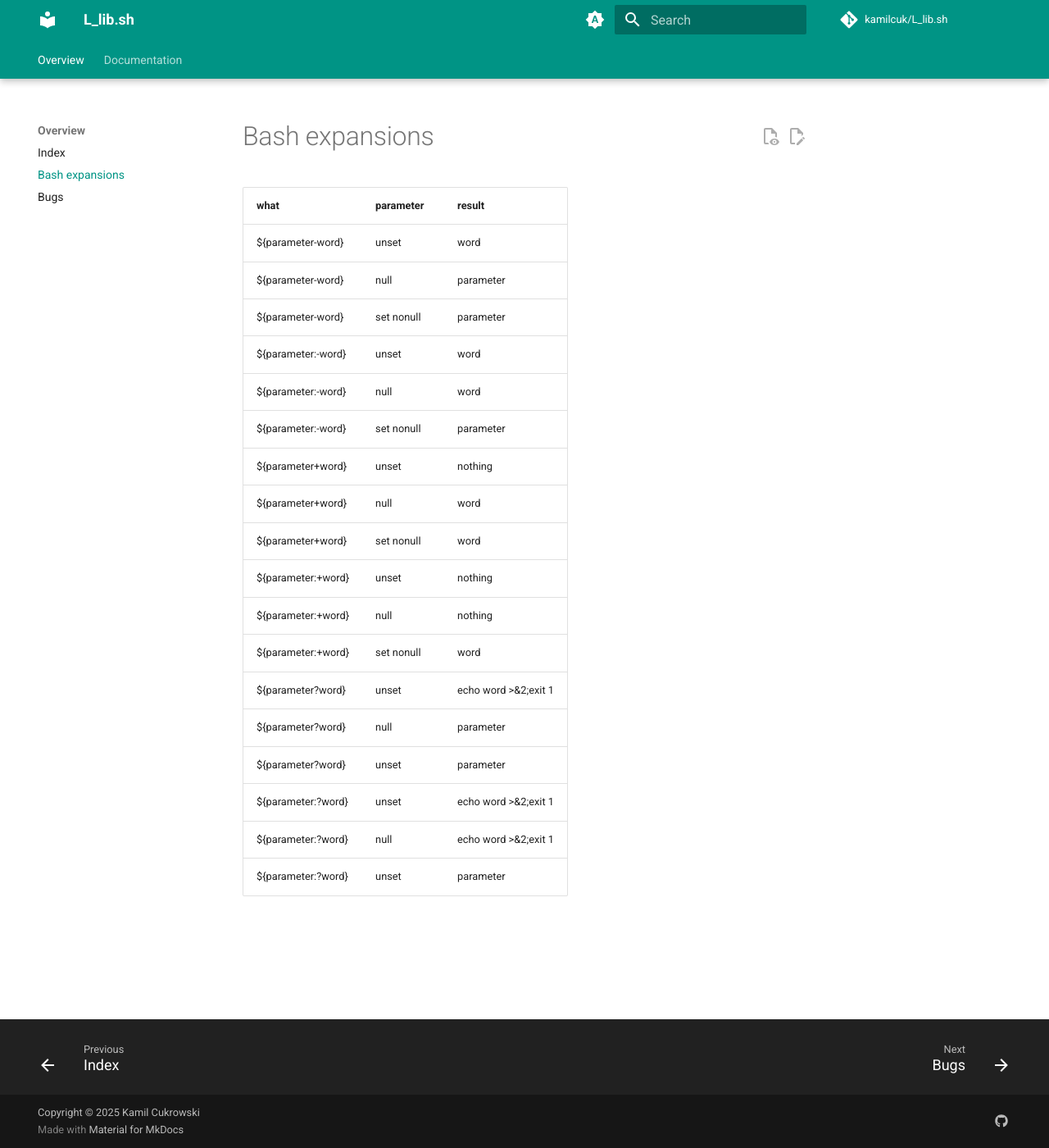
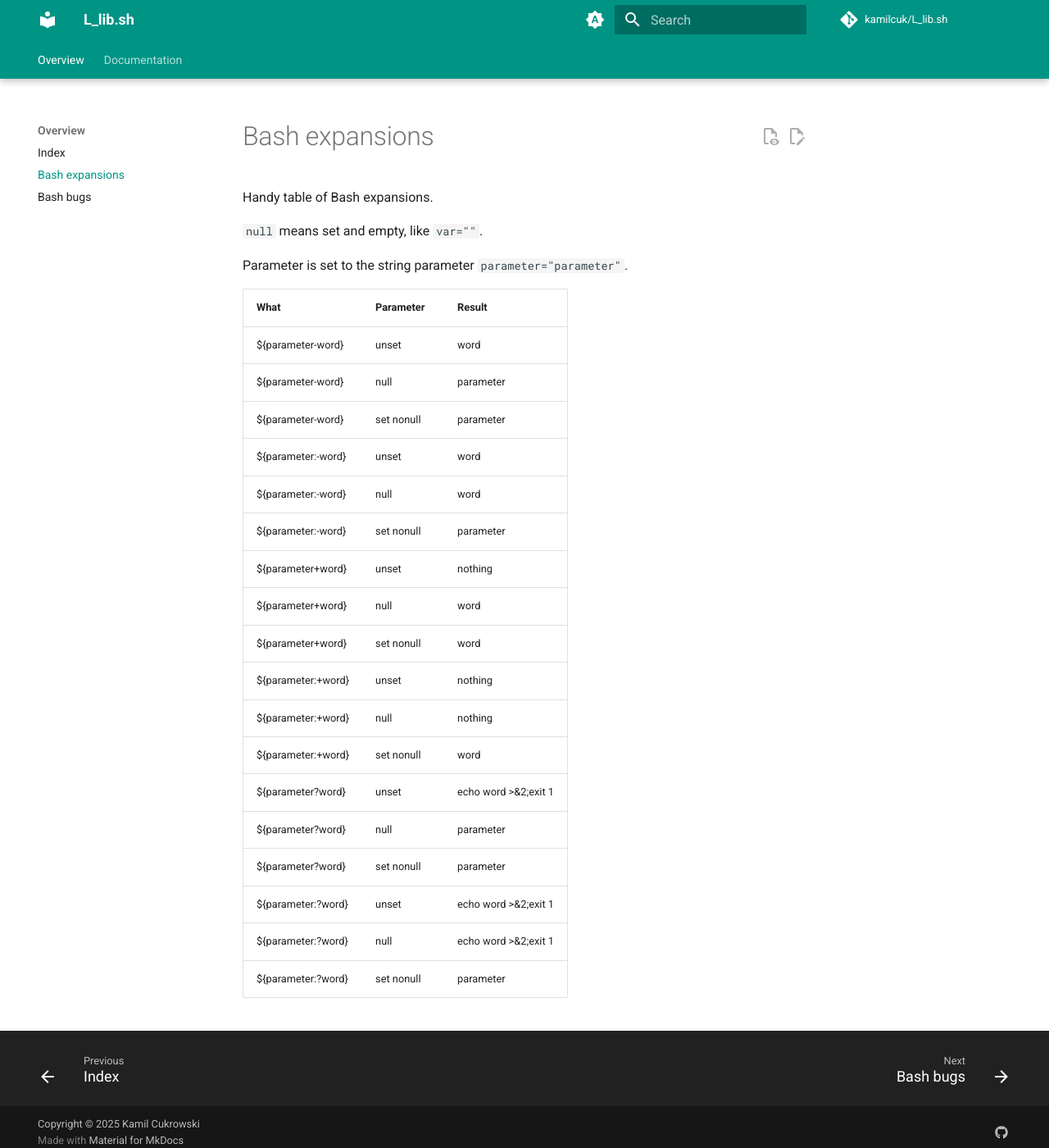
Before and after one commit to Kamilcuk/L_lib, an MkDocs documentation site: the page built from docs/expansions.md, in a window 1280 px wide and 1400 px high. Shown: the whole window at 82% size. Built offline with MkDocs 1.6.1 and Material for MkDocs 9.7.7, drawn with Linux system fonts in a browser that asks for light colours; comment, search, counter and statistics services are not loaded.

```diff
--- a/docs/expansions.md
+++ b/docs/expansions.md
@@ -1,4 +1,11 @@
-| what               | parameter  | result               |
+Handy table of Bash expansions.
+
+`null` means set and empty, like `var=""`.
+
+Parameter is set to the string parameter `parameter="parameter"`.
+
+
+| What               | Parameter  | Result               |
 |--------------------|------------|----------------------|
 | ${parameter-word}  | unset      | word                 |
 | ${parameter-word}  | null       | parameter            |
@@ -14,7 +21,7 @@
 | ${parameter:+word} | set nonull | word                 |
 | ${parameter?word}  | unset      | echo word >&2;exit 1 |
 | ${parameter?word}  | null       | parameter            |
-| ${parameter?word}  | unset      | parameter            |
+| ${parameter?word}  | set nonull | parameter            |
 | ${parameter:?word} | unset      | echo word >&2;exit 1 |
 | ${parameter:?word} | null       | echo word >&2;exit 1 |
-| ${parameter:?word} | unset      | parameter            |
+| ${parameter:?word} | set nonull | parameter            |
--- a/mkdocs.yml
+++ b/mkdocs.yml
@@ -11,7 +11,7 @@ nav:
   - Overview:
       - Index: index.md
       - Bash expansions: expansions.md
-      - Bugs: bugs.md
+      - Bash bugs: bash_bugs.md
   - Documentation:
       - globals: section/globals.md
       - colors: section/colors.md
```
Also changed, not shown: README.md (+18 -3 lines), docs/bash_bugs.md (added, +95 -0 lines), docs/bugs.md (deleted, +0 -16 lines), 2 other files.
